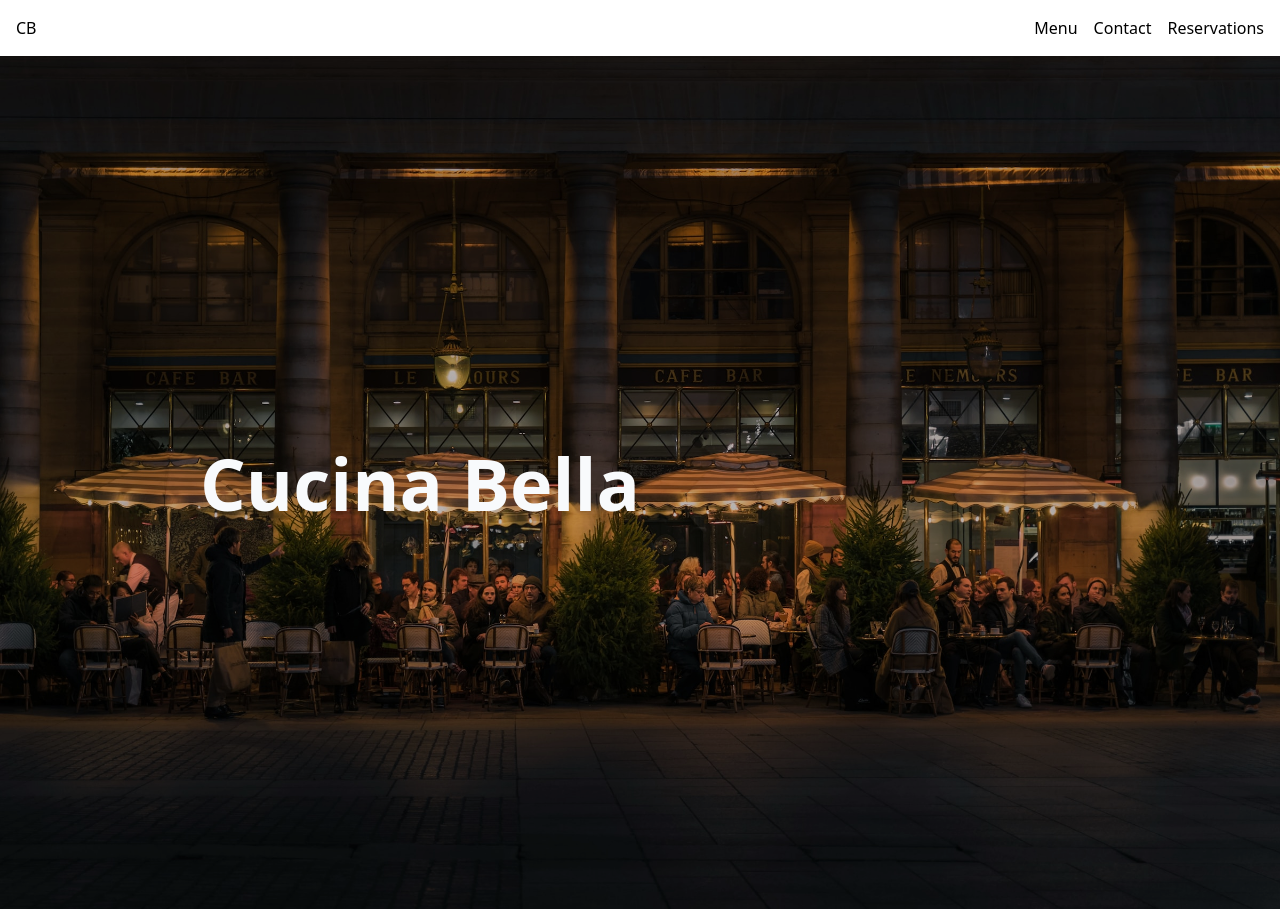
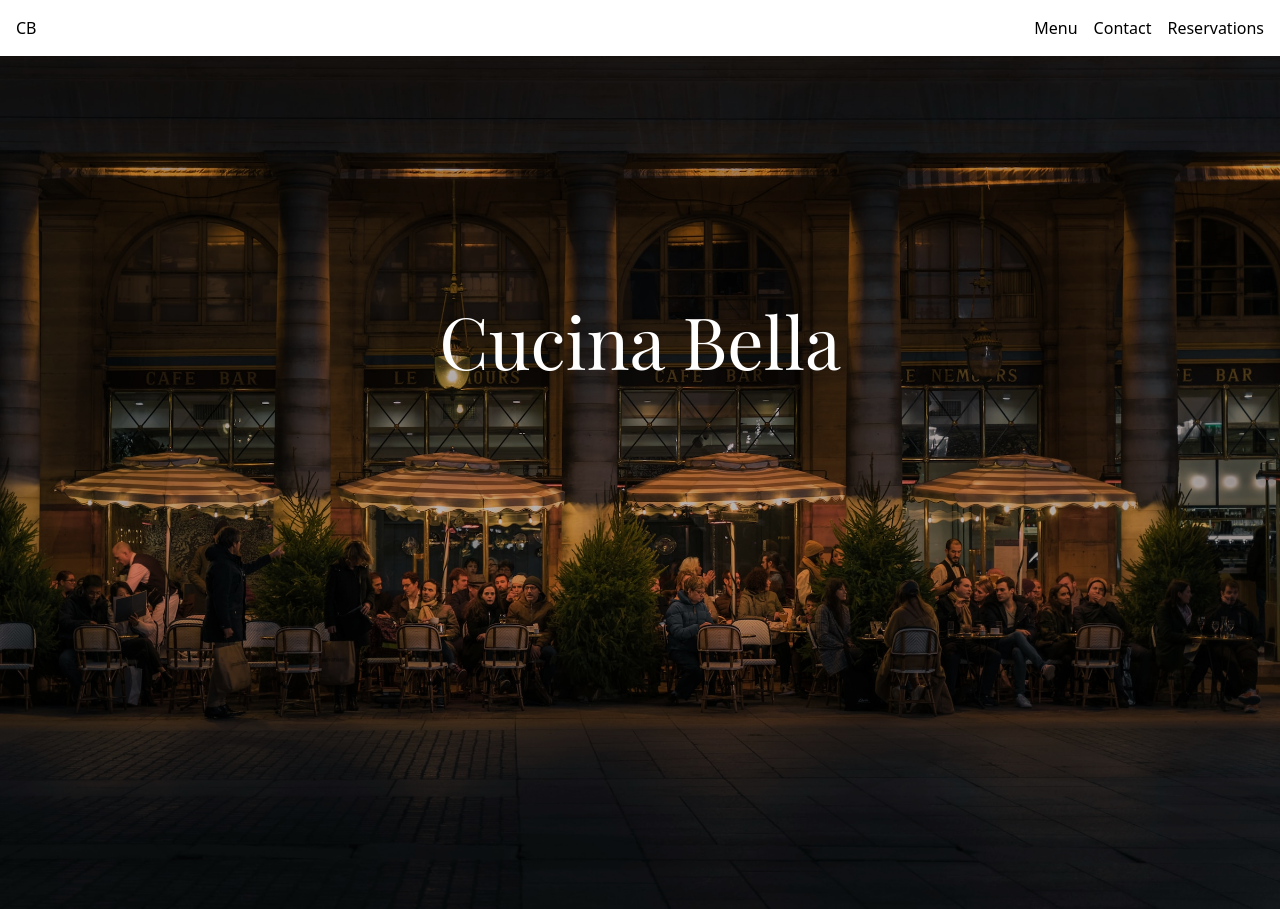
Before and after one commit to jessicamnelsonn/cpnt262-final-project, a SvelteKit app: page / in a window 1280 px wide. Built offline with nearby package versions, Linux system fonts and the light colour scheme.

Commit message:
centered text on header and added custom font

```diff
--- a/src/app.css
+++ b/src/app.css
@@ -1,3 +1,5 @@
+@import url('https://fonts.googleapis.com/css2?family=Playfair+Display&display=swap');
+
 @tailwind base;
 @tailwind components;
 @tailwind utilities;
--- a/src/routes/+page.svelte
+++ b/src/routes/+page.svelte
@@ -1,6 +1,6 @@
-<header class="max-w-full grid grid-cols-2 grid-rows-1 bg-cover">
-  <div class="typewriter text-slate-50 col-start-1 row-start-1 z-10 text-7xl justify-self-end self-center font-extrabold">
-<h1>Cucina Bella</h1>
+<div class="relative">
+  <img class="brightness-75" src="images/hero-image.jpg" alt="">
+  <div class="absolute top-1/3 left-1/2 transform -translate-y-1/2 -translate-x-1/2 text-center text-white">
+    <h1 class="text-7xl font-playfairDisplay text-white">Cucina Bella</h1>
+  </div>
 </div>
-<img class="col-span-full col-start-1 row-start-1 brightness-75" src="images/hero-image.jpg" alt="">
-</header>
--- a/tailwind.config.js
+++ b/tailwind.config.js
@@ -2,7 +2,11 @@
 export default {
   content: ['./src/**/*.{html,js,svelte,ts}'],
   theme: {
-    extend: {}
+    extend: {
+      fontFamily: {
+        playfairDisplay: ['Playfair Display', 'serif'],
+    },
   },
+},
   plugins: []
 };
```
